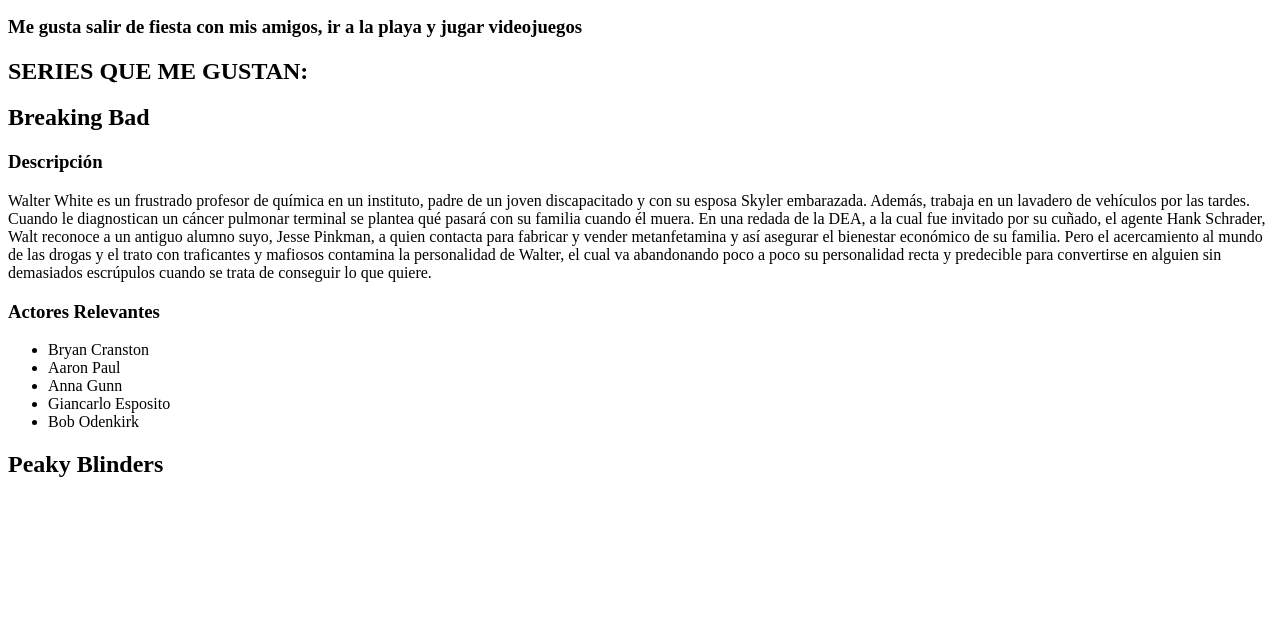
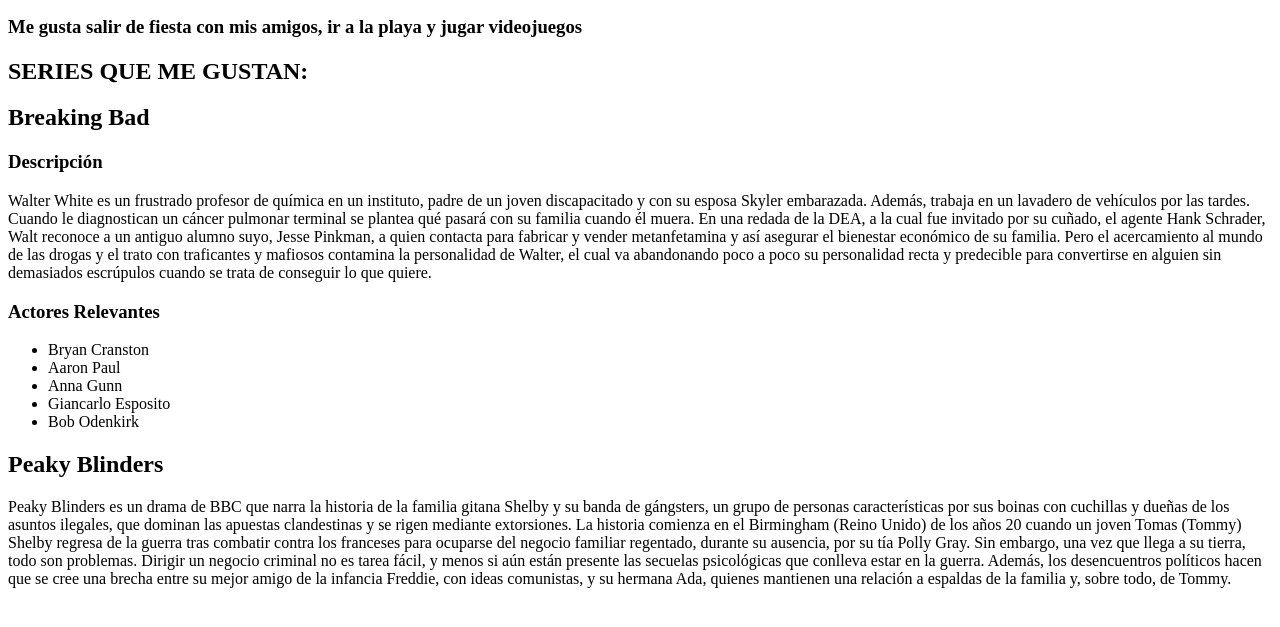
Before and after one commit to D4NPD/Rubrica_Corte1, a plain HTML site: page index.html in a window 1280 px wide. Shown: the part 105-732 px from the top of the page. Drawn offline with Linux system fonts and the light colour scheme.

Commit message:
Descripcion Peaky Blinders

```diff
--- a/index.html
+++ b/index.html
@@ -33,6 +33,16 @@
         <li>Bob Odenkirk</li>
     </ul>
     <h2>Peaky Blinders</h2>
+    <p>Peaky Blinders es un drama de BBC que narra la historia de la familia gitana Shelby y su banda de gángsters, un
+        grupo de personas características por sus boinas con cuchillas y dueñas de los asuntos ilegales, que dominan las
+        apuestas clandestinas y se rigen mediante extorsiones.
+        La historia comienza en el Birmingham (Reino Unido) de los años 20 cuando un joven Tomas (Tommy) Shelby regresa
+        de la guerra tras combatir contra los franceses para ocuparse del negocio familiar regentado, durante su
+        ausencia, por su tía Polly Gray.
+        Sin embargo, una vez que llega a su tierra, todo son problemas. Dirigir un negocio criminal no es tarea fácil, y
+        menos si aún están presente las secuelas psicológicas que conlleva estar en la guerra. Además, los desencuentros
+        políticos hacen que se cree una brecha entre su mejor amigo de la infancia Freddie, con ideas comunistas, y su
+        hermana Ada, quienes mantienen una relación a espaldas de la familia y, sobre todo, de Tommy.</p>
 </body>
 
 </html>
```
